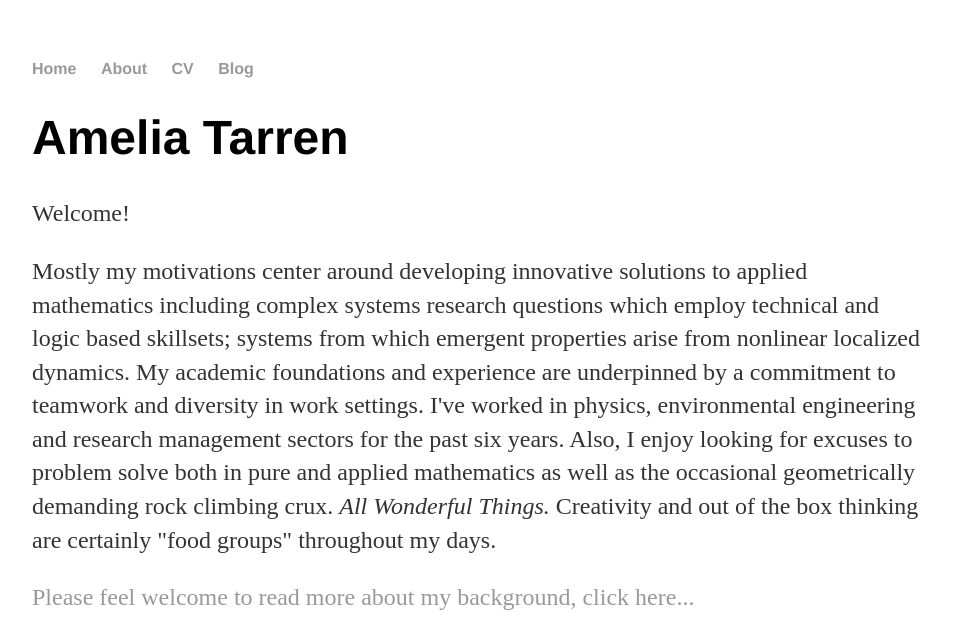
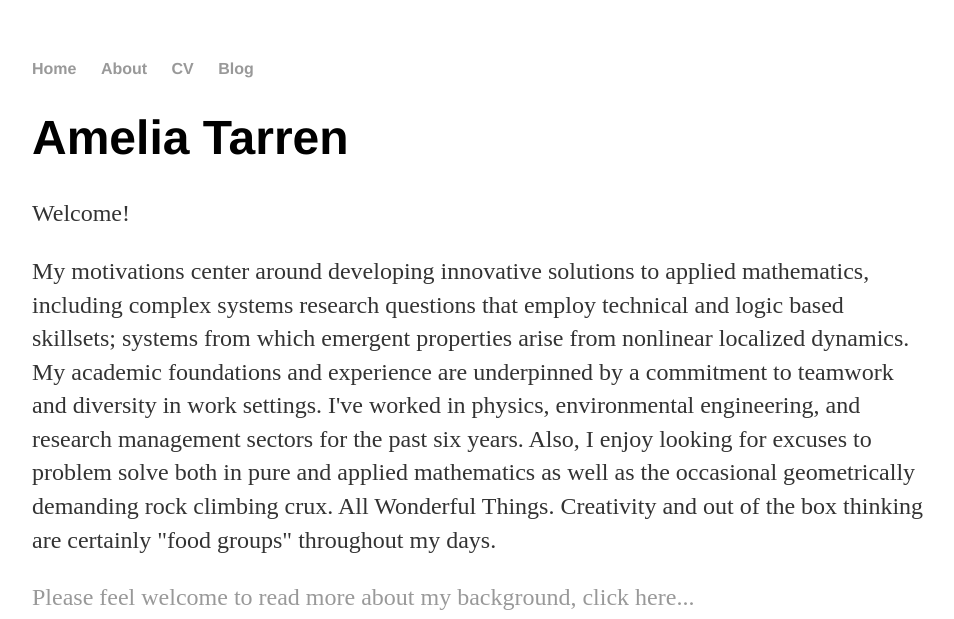
Before and after one commit to ATarren/atarren.github.io, a Jekyll site: the page built from index.html, in a window 1280 px wide, cut to the strip 0-619 px from the top of the page. Shown: the whole strip, without its empty margins (160-1114 px from the left). Built offline with Jekyll 4.4.1, drawn with Linux system fonts in a browser that asks for light colours.

Commit message:
Update index.html

```diff
--- a/index.html
+++ b/index.html
@@ -7,7 +7,7 @@
 
 	<p> Welcome!</p>
 
-	<p> Mostly my motivations center around developing innovative solutions to applied mathematics including complex systems research questions which employ technical and logic based skillsets; systems from which emergent properties arise from nonlinear localized dynamics. My academic foundations and experience are underpinned by a commitment  to teamwork and diversity in work settings. I've worked in physics, environmental engineering and research management sectors for the past six years. Also, I enjoy looking for excuses to problem solve both in pure and applied mathematics as well as the occasional geometrically demanding rock climbing crux. <em> All Wonderful Things. </em> Creativity and out of the box thinking are certainly "food groups" throughout my days.</p>
+	<p> My motivations center around developing innovative solutions to applied mathematics, including complex systems research questions that employ technical and logic based skillsets; systems from which emergent properties arise from nonlinear localized dynamics. My academic foundations and experience are underpinned by a commitment to teamwork and diversity in work settings. I've worked in physics, environmental engineering, and research management sectors for the past six years. Also, I enjoy looking for excuses to problem solve both in pure and applied mathematics as well as the occasional geometrically demanding rock climbing crux. All Wonderful Things. Creativity and out of the box thinking are certainly "food groups" throughout my days.</p>
 
 	<p><a href="/about">Please feel welcome to read more about my background, click here...</a></p>
 {% include image.html url="/images/Amelia.jpg" description="Climbing areas throughout the world, including Mallorca, Spain (pictured) as well as my backyard in Burlington, VT are both amongst my favorite outdoor places!" %}
```
